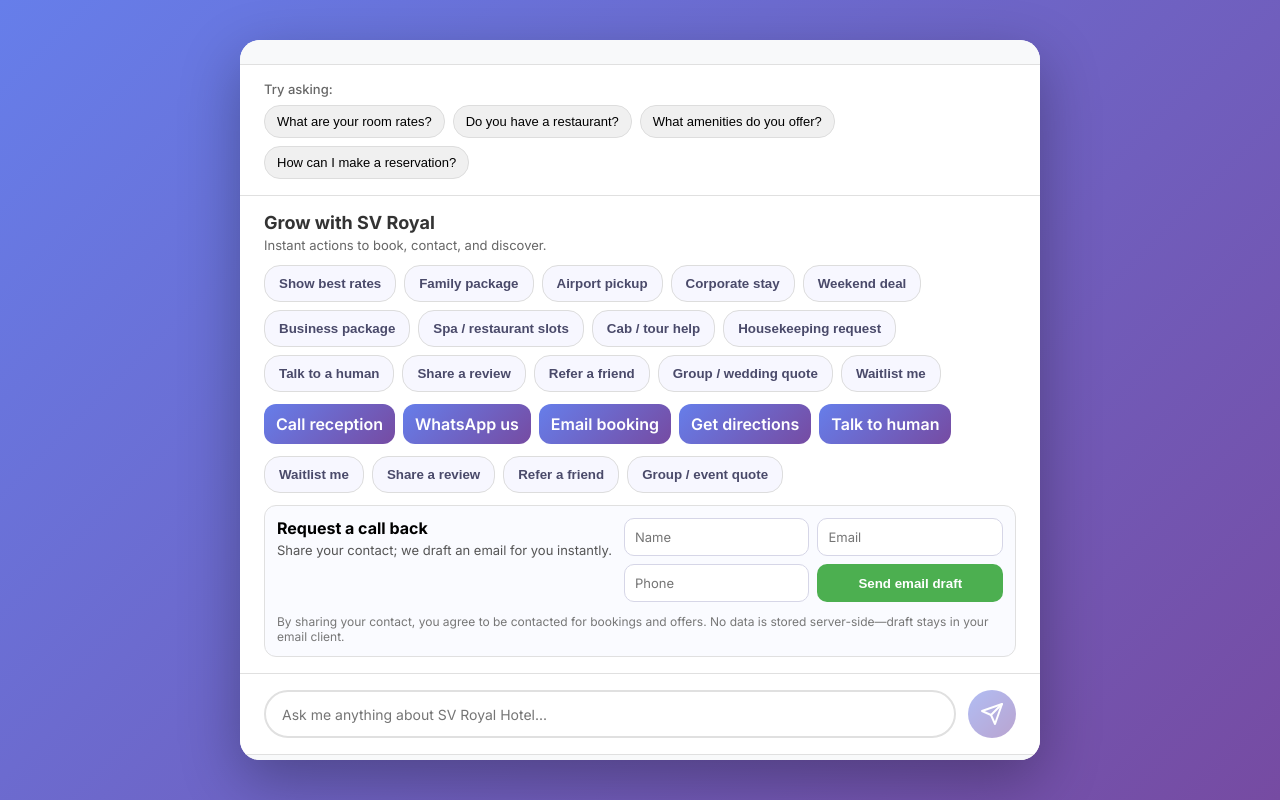
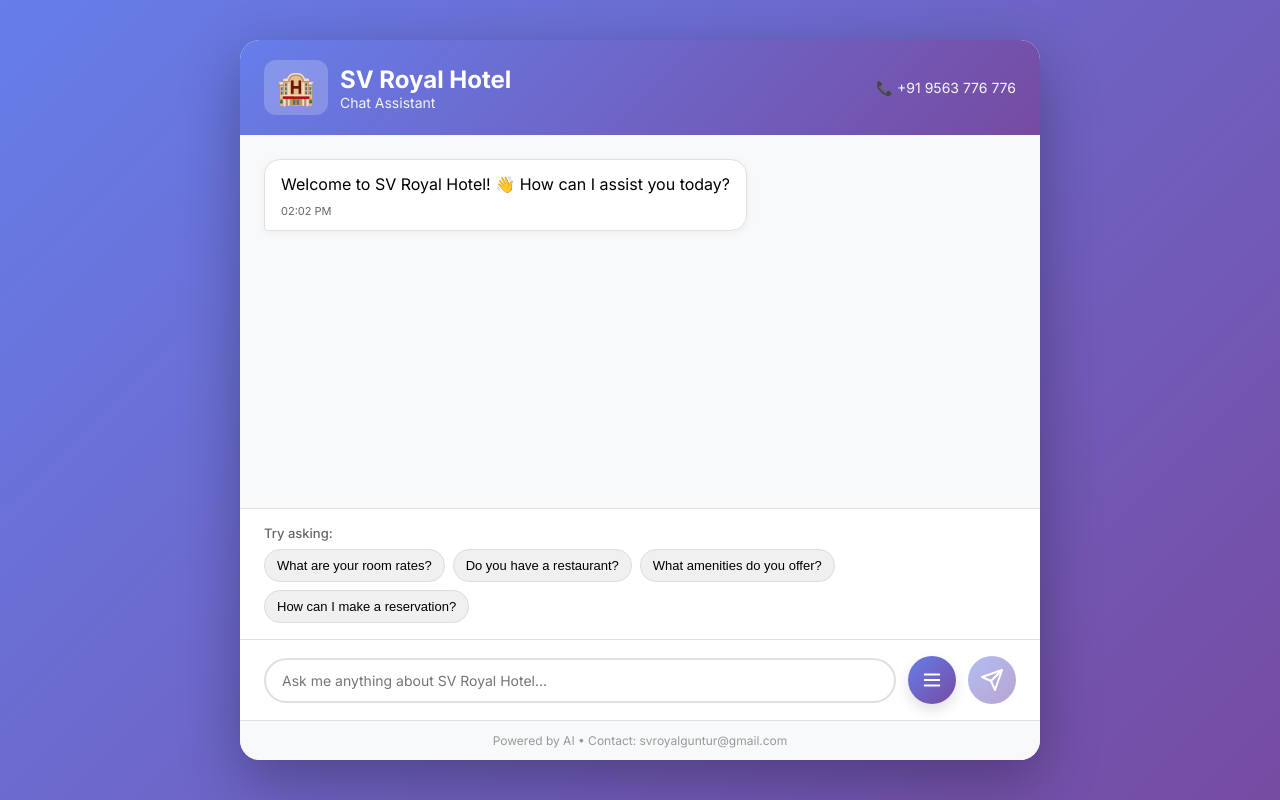
Before and after one commit to Manvith-projects/Chatbot, a React (Vite) app in the folder frontend/: page / in a window 1280 px wide. Built offline with nearby package versions, Linux system fonts and the light colour scheme.

Commit message:
initial commit: SV Royal Chatbot

```diff
--- a/frontend/src/App.css
+++ b/frontend/src/App.css
@@ -8,6 +8,7 @@
   display: flex;
   flex-direction: column;
   overflow: hidden;
+  position: relative;
 }
 
 .chat-header {
@@ -388,6 +389,79 @@
   transform: translateY(-1px);
 }
 
+.quick-actions-toggle {
+  padding: 10px;
+  border-radius: 14px;
+  border: 1px solid #ddd;
+  background: linear-gradient(135deg, #667eea 0%, #764ba2 100%);
+  color: white;
+  font-weight: 700;
+  cursor: pointer;
+  box-shadow: 0 6px 14px rgba(0, 0, 0, 0.12);
+  transition: transform 0.2s ease, box-shadow 0.2s ease;
+  height: 48px;
+  width: 48px;
+  display: inline-flex;
+  align-items: center;
+  justify-content: center;
+}
+
+.quick-actions-toggle:hover {
+  transform: translateY(-1px);
+  box-shadow: 0 8px 16px rgba(0, 0, 0, 0.14);
+}
+
+.quick-actions-panel {
+  position: absolute;
+  right: 24px;
+  bottom: 112px;
+  width: 340px;
+  max-height: 70vh;
+  background: #fff;
+  border: 1px solid #e0e0e0;
+  border-radius: 16px;
+  padding: 16px;
+  box-shadow: 0 16px 40px rgba(0, 0, 0, 0.18);
+  display: flex;
+  flex-direction: column;
+  gap: 12px;
+  overflow-y: auto;
+  opacity: 0;
+  pointer-events: none;
+  transform: translateY(10px);
+  transition: all 0.2s ease;
+  z-index: 9;
+}
+
+.quick-actions-panel.open {
+  opacity: 1;
+  pointer-events: auto;
+  transform: translateY(0);
+}
+
+.quick-panel-header {
+  display: flex;
+  justify-content: space-between;
+  align-items: flex-start;
+  gap: 8px;
+}
+
+.quick-close {
+  background: transparent;
+  border: none;
+  font-size: 18px;
+  line-height: 1;
+  cursor: pointer;
+  color: #666;
+  padding: 4px 8px;
+  border-radius: 8px;
+  transition: background 0.2s;
+}
+
+.quick-close:hover {
+  background: #f1f1f1;
+}
+
 .quick-actions {
   padding: 16px 24px;
   background: #fff;
@@ -526,6 +600,7 @@
   background: white;
   border-top: 1px solid #e0e0e0;
   gap: 12px;
+  align-items: center;
 }
 
 .chat-input input {
@@ -616,4 +691,11 @@
   .contact-info {
     font-size: 12px;
   }
+
+  .quick-actions-panel {
+    width: 92%;
+    right: 4%;
+    bottom: 118px;
+    max-height: 65vh;
+  }
 }
--- a/frontend/src/App.jsx
+++ b/frontend/src/App.jsx
@@ -50,6 +50,7 @@ function App() {
   const [leadName, setLeadName] = useState('');
   const [leadEmail, setLeadEmail] = useState('');
   const [leadPhone, setLeadPhone] = useState('');
+  const [showQuickActions, setShowQuickActions] = useState(false);
   const messagesEndRef = useRef(null);
 
   const scrollToBottom = () => {
@@ -416,10 +417,20 @@ function App() {
         </div>
       )}
 
-      <div className="quick-actions">
-        <div className="quick-head">
-          <h3>Grow with SV Royal</h3>
-          <p>Instant actions to book, contact, and discover.</p>
+      <div className={`quick-actions-panel ${showQuickActions ? 'open' : ''}`}>
+        <div className="quick-panel-header">
+          <div className="quick-head">
+            <h3>Grow with SV Royal</h3>
+            <p>Instant actions to book, contact, and discover.</p>
+          </div>
+          <button
+            className="quick-close"
+            type="button"
+            onClick={() => setShowQuickActions(false)}
+            aria-label="Close quick actions"
+          >
+            ×
+          </button>
         </div>
 
         <div className="quick-grid">
@@ -510,6 +521,20 @@ function App() {
           placeholder="Ask me anything about SV Royal Hotel..."
           disabled={isLoading}
         />
+        <button
+          className="quick-actions-toggle"
+          type="button"
+          onClick={() => setShowQuickActions((open) => !open)}
+          aria-label={showQuickActions ? 'Hide quick actions' : 'Open quick actions'}
+        >
+          {showQuickActions ? (
+            <span aria-hidden="true">×</span>
+          ) : (
+            <svg width="22" height="22" viewBox="0 0 24 24" fill="none" aria-hidden="true">
+              <path d="M4 6h16M4 12h16M4 18h16" stroke="currentColor" strokeWidth="2" strokeLinecap="round"/>
+            </svg>
+          )}
+        </button>
         <button type="submit" disabled={isLoading || !inputValue.trim()}>
           <svg width="24" height="24" viewBox="0 0 24 24" fill="none">
             <path d="M22 2L11 13" stroke="currentColor" strokeWidth="2" strokeLinecap="round" strokeLinejoin="round"/>
```
